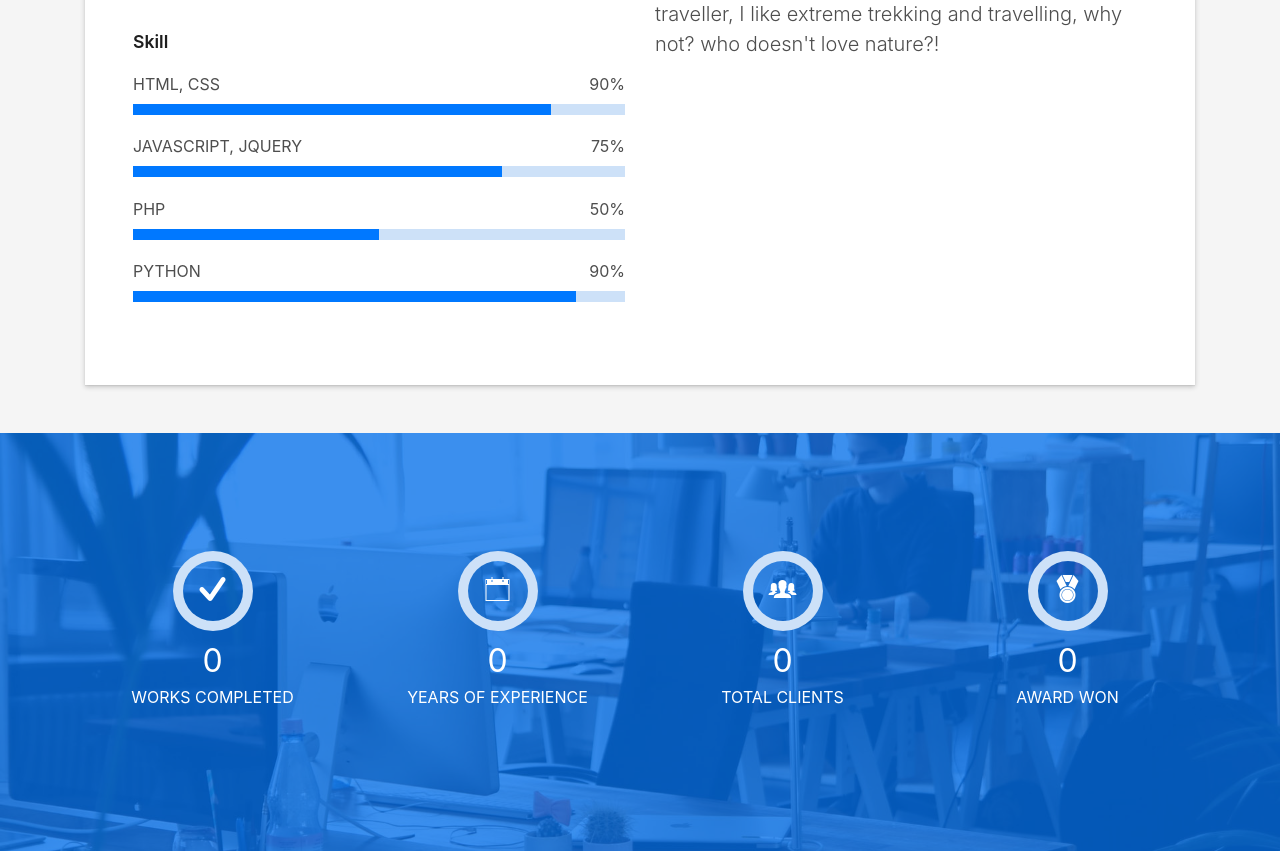
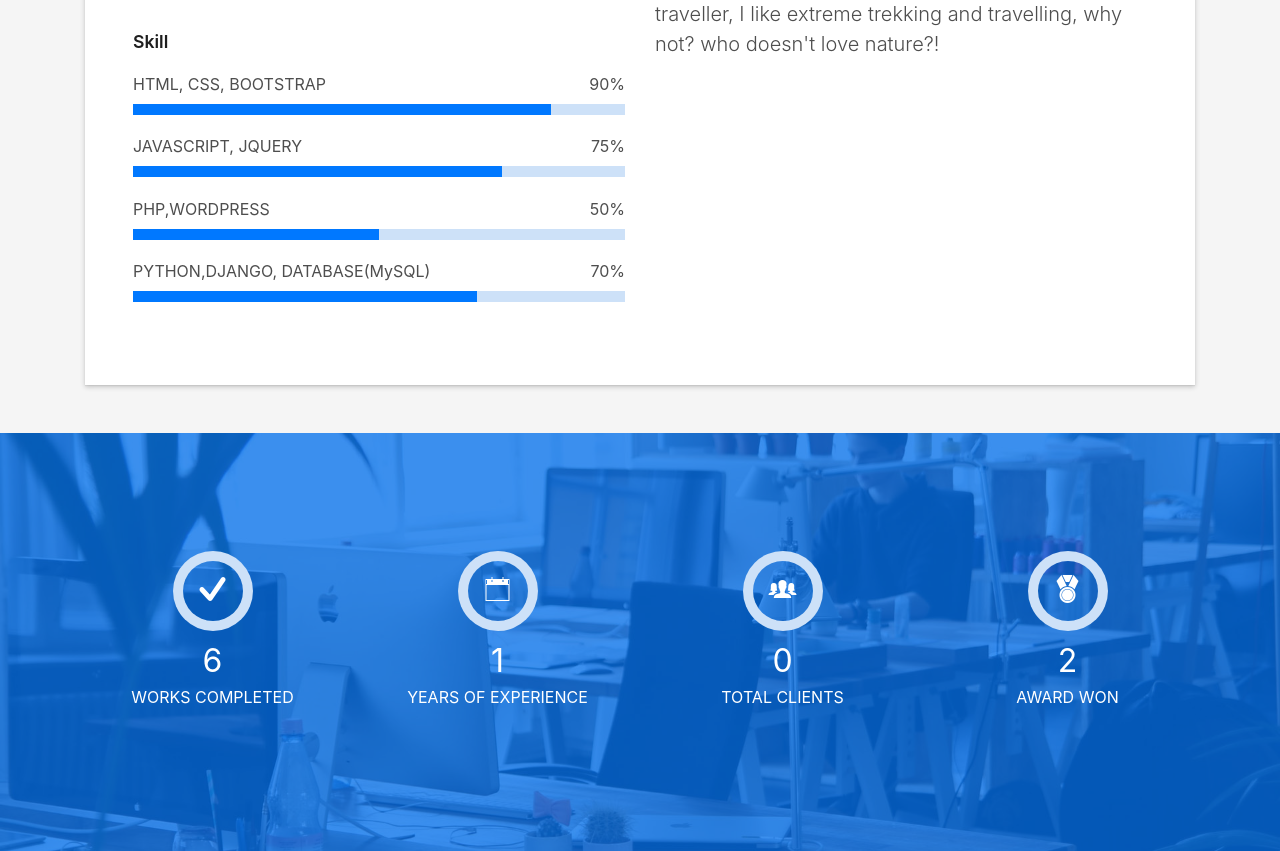
Before and after one commit to SmRafialam/SmRafiAlam.github.io, a plain HTML site: page index.html in a window 1280 px wide. Shown: the part 1165-2016 px from the top of the page. Drawn offline with Linux system fonts and the light colour scheme; files whose address does not match are found by name.

Commit message:
Update index.html

```diff
--- a/index.html
+++ b/index.html
@@ -104,7 +104,7 @@
                 </div>
                 <div class="skill-mf">
                   <p class="title-s">Skill</p>
-                  <span>HTML, CSS</span> <span class="pull-right">90%</span>
+                  <span>HTML, CSS, BOOTSTRAP</span> <span class="pull-right">90%</span>
                   <div class="progress">
                     <div class="progress-bar" role="progressbar" style="width: 85%;" aria-valuenow="85" aria-valuemin="0"
                       aria-valuemax="100"></div>
@@ -114,14 +114,14 @@
                     <div class="progress-bar" role="progressbar" style="width: 75%" aria-valuenow="75" aria-valuemin="0"
                       aria-valuemax="100"></div>
                   </div>
-                  <span>PHP</span> <span class="pull-right">50%</span>
+                  <span>PHP,WORDPRESS</span> <span class="pull-right">50%</span>
                   <div class="progress">
                     <div class="progress-bar" role="progressbar" style="width: 50%" aria-valuenow="50" aria-valuemin="0"
                       aria-valuemax="100"></div>
                   </div>
-                  <span>PYTHON</span> <span class="pull-right">90%</span>
+                  <span>PYTHON,DJANGO, DATABASE(MySQL)</span> <span class="pull-right">70%</span>
                   <div class="progress">
-                    <div class="progress-bar" role="progressbar" style="width: 90%" aria-valuenow="90" aria-valuemin="0"
+                    <div class="progress-bar" role="progressbar" style="width: 70%" aria-valuenow="90" aria-valuemin="0"
                       aria-valuemax="100"></div>
                   </div>
                 </div>
@@ -158,7 +158,7 @@
               <span class="ico-circle"><i class="ion-checkmark-round"></i></span>
             </div>
              <div class="counter-num">
-              <p class="counter"></p>
+              <p class="counter">6</p>
               <span class="counter-text">WORKS COMPLETED</span>
             </div>
           </div>
@@ -169,7 +169,7 @@
               <span class="ico-circle"><i class="ion-ios-calendar-outline"></i></span>
             </div>
             <div class="counter-num">
-              <p class="counter"></p>
+              <p class="counter">1</p>
               <span class="counter-text">YEARS OF EXPERIENCE</span>
             </div>
           </div>
@@ -191,7 +191,7 @@
               <span class="ico-circle"><i class="ion-ribbon-a"></i></span>
             </div>
             <div class="counter-num">
-              <p class="counter"></p>
+              <p class="counter">2</p>
               <span class="counter-text">AWARD WON</span>
             </div>
           </div>
@@ -216,8 +216,8 @@
               </div>
               <div class="content-test">
                 <p class="description lead">
-                  <h3>Become a web Devoloper</h3>
-i already learned basic HTML,CSS,JS,JQuery,Php,Django,Wordpress. So i can build any simple website. i can teach anyone how to make simple website. My goal is to build more website and learn advanced topics.
+                  <h3>Become a Full-stack web developer</h3>
+                     i already learned basic HTML,CSS,Bootsrap,JS,JQuery,React(basic),Database,SQL,Php,Django,Wordpress. So i can build any simple website. i can teach anyone how to make simple website. My goal is to build more website and learn advanced topics.
                 </p>
                 <span class="comit"><i class="fa fa-quote-right"></i></span>
               </div>
@@ -294,7 +294,7 @@ i already learned basic HTML,CSS,JS,JQuery,Php,Django,Wordpress. So i can build
                        I know everything needed to make a website function, efficient. I don't stop with the web. I went beyond with most popular javascript framwork called Vue js. I even know wordpress, networking, server and security. I will give you 100% web solution.
                     </p>
                     <ul class="list-ico">
-                      <li><span class="ion-ios-location"></span> Dhanmondi road-5, House-21, Dhaka, Bangladesh</li>
+                      <li><span class="ion-ios-location"></span> Dhanmondi road-27, House-29, Dhaka, Bangladesh</li>
                       <li><span class="ion-ios-telephone"></span> (+880) 179-220-7880</li>
                       <li><span class="ion-email"></span> smrafialam@gmail.com</li>
                     </ul>
```
